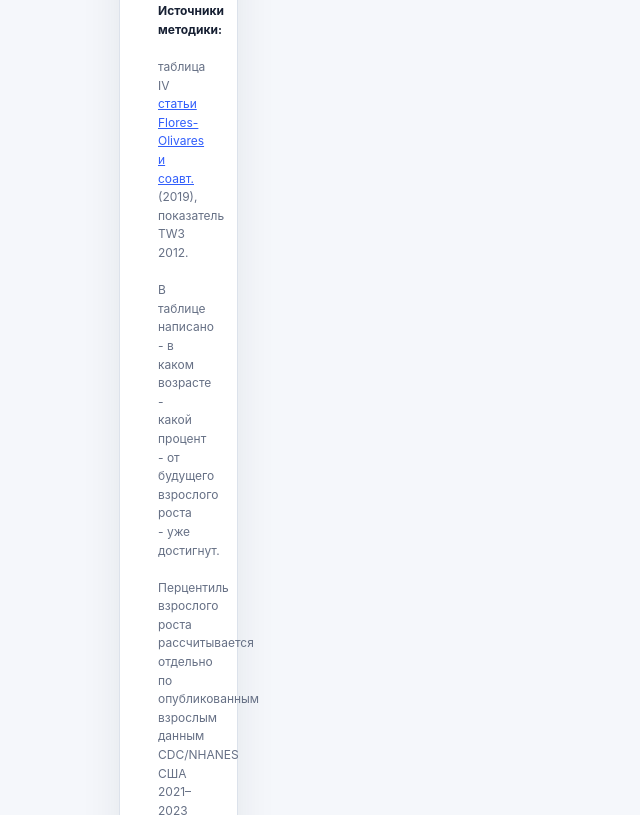
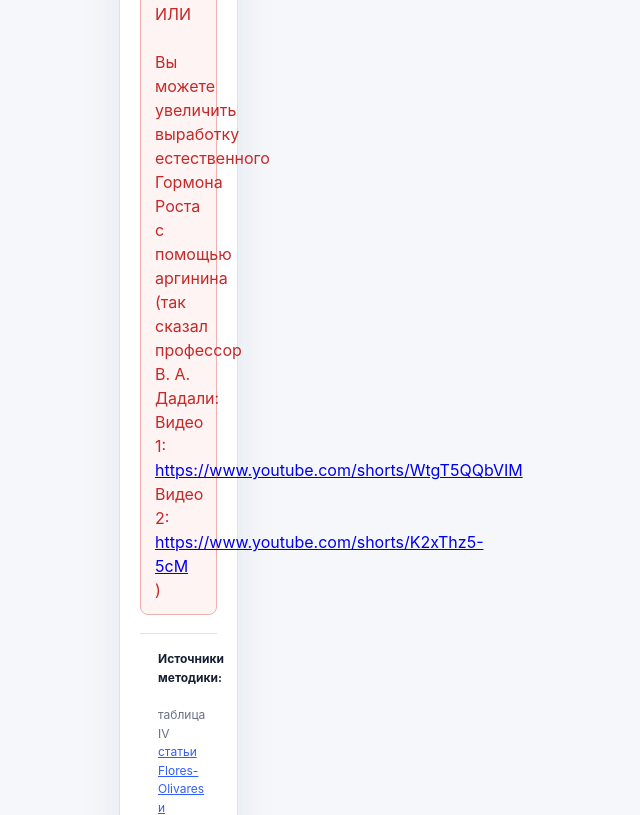
Before and after one commit to konstantin237/calculator-rosta, a plain HTML site: page dev/index.html in a window 1280 px wide. Shown: the part 1569-2384 px from the top of the page, without its empty margins (426-1066 px from the left). Drawn offline with Linux system fonts and the light colour scheme.

Commit message:
added Dadali video

```diff
--- a/dev/assets/js/script.js
+++ b/dev/assets/js/script.js
@@ -462,10 +462,21 @@ function calculateGrowth() {
       'prediction__comparison-result'
     );
 
-    growthHormoneAdvice.textContent =
-  `Прогноз взрослого роста (${fmt(adult)} см) на ${fmt(deficitFromAverage)} см ниже среднего роста ${gender === 'male' ? 'мужчин' : 'женщин'} (${fmt(avg)} см).
 
-   Сайт рекомендует - назначение Гормона Роста (у эндокринолога)`;
+    growthHormoneAdvice.innerHTML =
+      `Прогноз взрослого роста (${fmt(adult)} см) на ${fmt(deficitFromAverage)} см ниже среднего роста ${gender === 'male' ? 'мужчин' : 'женщин'} (${fmt(avg)} см).
+
+      Сайт рекомендует:
+
+      назначение Гормона Роста (у эндокринолога).
+
+      И / ИЛИ
+
+      Вы можете увеличить выработку естественного Гормона Роста с помощью аргинина
+      (так сказал профессор В. А. Дадали:
+      Видео 1:    <a target="_blank" rel="noopener noreferrer" href="https://www.youtube.com/shorts/WtgT5QQbVIM">https://www.youtube.com/shorts/WtgT5QQbVIM</a>
+      Видео 2:    <a target="_blank" rel="noopener noreferrer" href="https://www.youtube.com/shorts/K2xThz5-5cM"> https://www.youtube.com/shorts/K2xThz5-5cM</a>
+       )`;
 
   }
 
--- a/dev/index.html
+++ b/dev/index.html
@@ -159,8 +159,23 @@
 <div class="prediction__section">
 <h2 class="prediction__section-title">Что означает перцентиль</h2>
 <div class="prediction__note" id="percentileText">В США или в России ~59% взрослых мужчин выше этого роста, а ~41% — ниже.</div>
-<div class="prediction__advice prediction__advice_warning" id="growthHormoneAdvice">Прогноз взрослого роста (173,4 см) на 4,6 см ниже среднего роста мужчин (178,0 см).
-      Сайт рекомендует - назначение Гормона Роста (у эндокринолога).</div>
+<div class="prediction__advice prediction__advice_warning" id="growthHormoneAdvice">
+
+  Прогноз взрослого роста (173,4 см) на 4,6 см ниже среднего роста мужчин (178,0 см).
+
+  Сайт рекомендует:
+
+      назначение Гормона Роста (у эндокринолога).
+
+      И / ИЛИ
+
+      Вы можете увеличить выработку естественного Гормона Роста с помощью аргинина
+      (так сказал профессор В. А. Дадали:
+  <a target="_blank" href="https://www.youtube.com/shorts/WtgT5QQbVIM"> https://www.youtube.com/shorts/WtgT5QQbVIM </a>
+  <a target="_blank" href="https://www.youtube.com/shorts/K2xThz5-5cM"> https://www.youtube.com/shorts/K2xThz5-5cM </a>
+  )
+
+    </div>
 </div>
 <div class="prediction__source">
 <div class="prediction__note">
```
Also changed, not shown: 1 other file.
